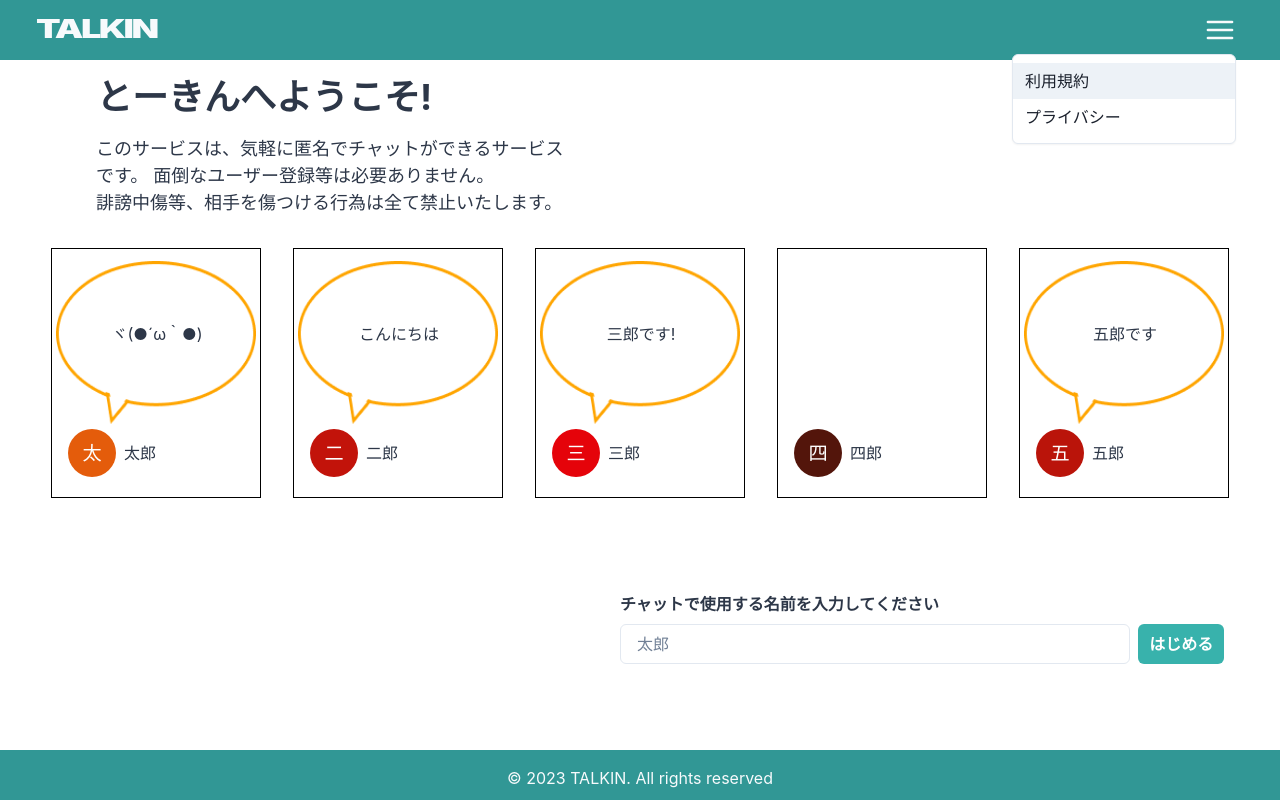
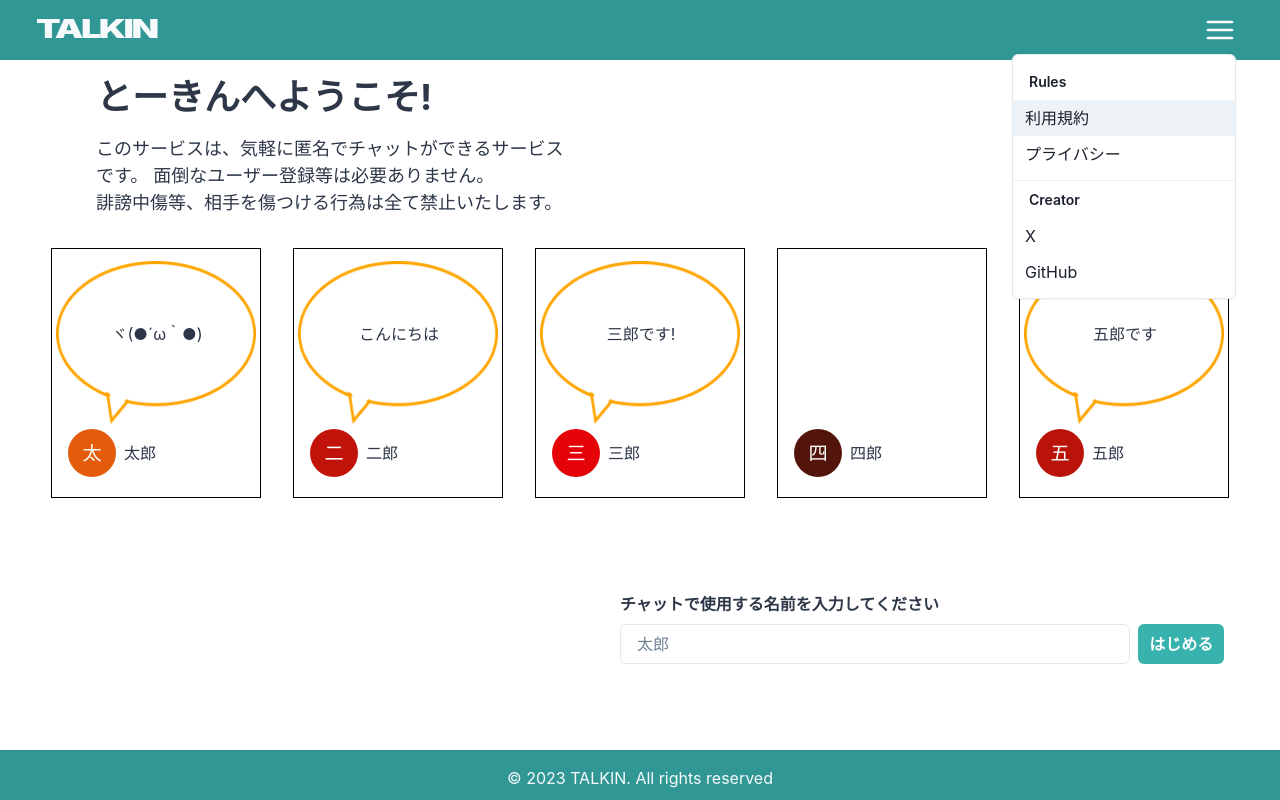
Before and after one commit to hattoriryuki/talkin, a React (Create React App) app: page / in a window 1280 px wide. Both pictures are taken after a click on the button 1220 px from the left and 30 px from the top of the page. Built offline with nearby package versions, Linux system fonts and the light colour scheme; no server answers; the database is empty.

Commit message:
change: ハンバーガーメニューにsnsリンク用のモックを追加

```diff
--- a/src/components/organisms/HamburgerMenu.tsx
+++ b/src/components/organisms/HamburgerMenu.tsx
@@ -1,5 +1,12 @@
 import { HamburgerIcon } from "@chakra-ui/icons";
-import { Menu, MenuButton, MenuItem, MenuList } from "@chakra-ui/menu";
+import {
+  Menu,
+  MenuButton,
+  MenuDivider,
+  MenuGroup,
+  MenuItem,
+  MenuList,
+} from "@chakra-ui/menu";
 import { useDisclosure } from "@chakra-ui/hooks";
 
 import { PrimaryModal } from "./PrimaryModal";
@@ -26,8 +33,15 @@ export const HamburgerMenu = () => {
           <HamburgerIcon boxSize={8} />
         </MenuButton>
         <MenuList color="gray.800">
-          <MenuItem onClick={onTermsOpen}>利用規約</MenuItem>
-          <MenuItem onClick={onPrivacyOpen}>プライバシー</MenuItem>
+          <MenuGroup title="Rules">
+            <MenuItem onClick={onTermsOpen}>利用規約</MenuItem>
+            <MenuItem onClick={onPrivacyOpen}>プライバシー</MenuItem>
+          </MenuGroup>
+          <MenuDivider />
+          <MenuGroup title="Creator">
+            <MenuItem>X</MenuItem>
+            <MenuItem>GitHub</MenuItem>
+          </MenuGroup>
         </MenuList>
       </Menu>
       <PrimaryModal
```
